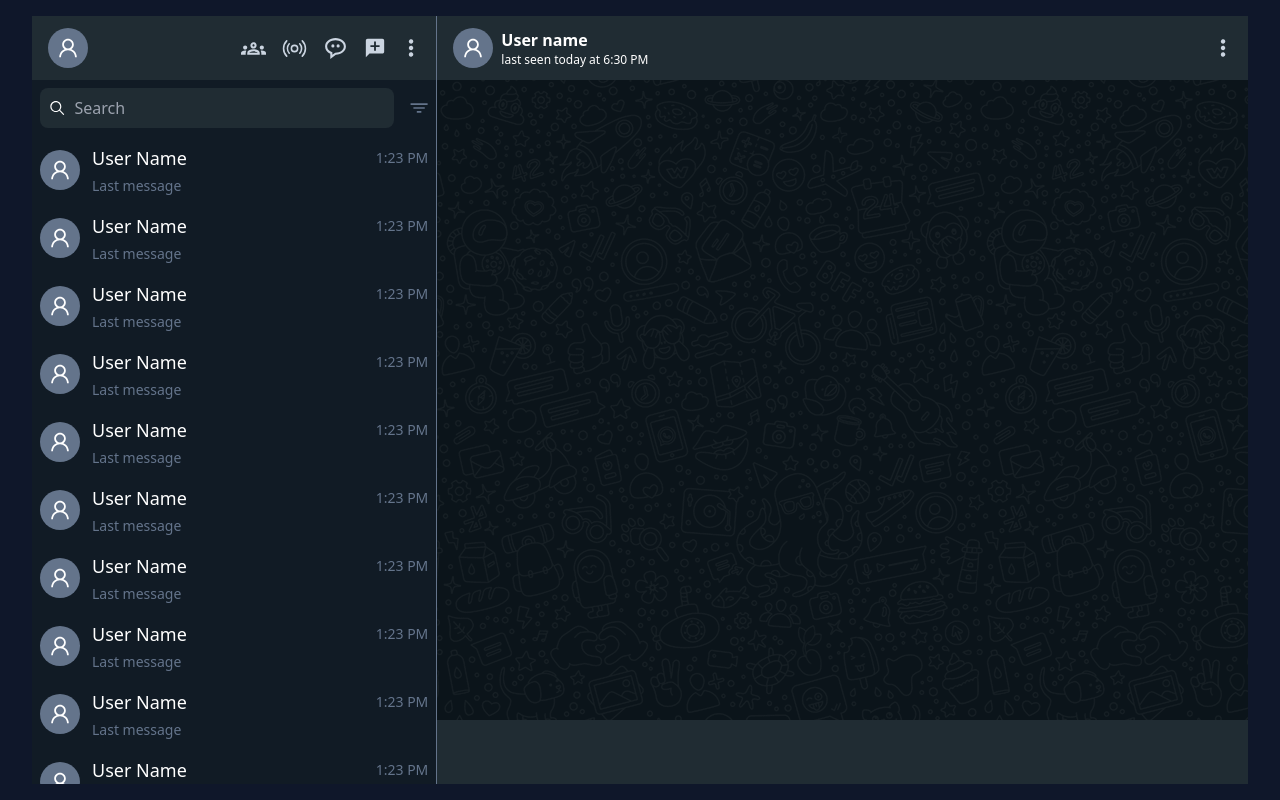
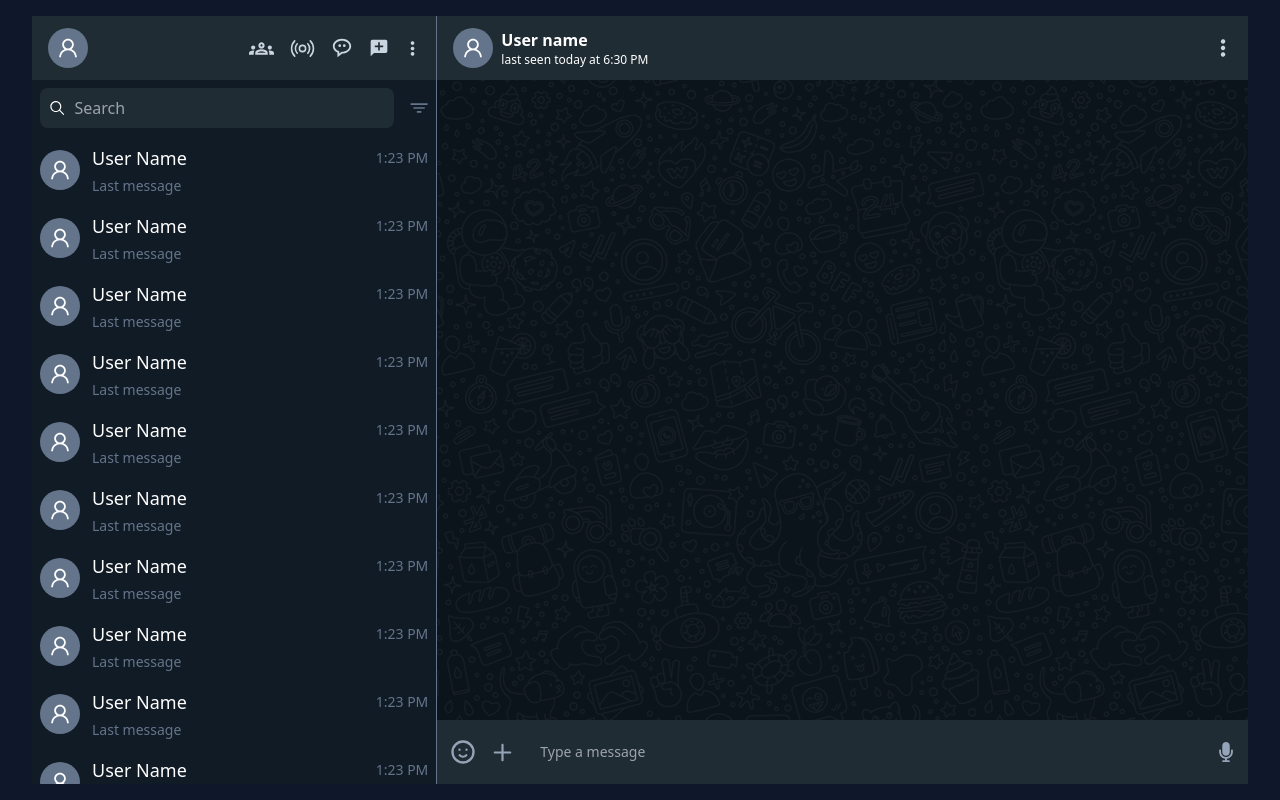
Before and after one commit to neerajgurung2099/whatsapp-client-clone, a React (Create React App) app: page / in a window 1280 px wide. Both pictures are taken after typing "name@example.com", "Sample123" into the empty fields and a click on the button "Sign In". Built offline with nearby package versions, Linux system fonts and the light colour scheme.

Commit message:
UPdate on sidebar and added chat footer

```diff
--- a/src/components/Layout/Chat.tsx
+++ b/src/components/Layout/Chat.tsx
@@ -1,6 +1,8 @@
+import { HiOutlineEmojiHappy } from "react-icons/hi";
 import { SlOptionsVertical } from "react-icons/sl";
 import { Avatar } from "../Avatar";
-import chatBackground from "@/assets/chat-background.png";
+import { IoIosAdd } from "react-icons/io";
+import { FaMicrophone } from "react-icons/fa";
 const Header = () => {
   const headerItems = [
     {
@@ -30,7 +32,27 @@ const Header = () => {
   );
 };
 const Footer = () => {
-  return <footer className="w-full h-16 bg-blackpearl"></footer>;
+  return (
+    <footer className="w-full h-16 bg-blackpearl">
+      <ul className="flex items-center h-full gap-x-2 px-3 ">
+        <li>
+          <HiOutlineEmojiHappy size={28} className="text-slate-400 " />
+        </li>
+        <li>
+          <IoIosAdd size={35} className="text-slate-400" />
+        </li>
+        <li className="flex-grow">
+          <input
+            className="py-2 px-3 text-sm w-full bg-transparent rounded-lg bg-slate-700"
+            placeholder="Type a message"
+          />
+        </li>
+        <li>
+          <FaMicrophone className="text-slate-400" size={20} />
+        </li>
+      </ul>
+    </footer>
+  );
 };
 export const ChatLayout = () => {
   return (
--- a/src/components/Layout/Sidebar.tsx
+++ b/src/components/Layout/Sidebar.tsx
@@ -37,17 +37,17 @@ const SidebarHeader = () => {
     {
       name: "Channels",
       icon: BiMessageRoundedDots,
-      size: 25,
+      size: 22,
     },
     {
       name: "New Chat",
       icon: BiSolidCommentAdd,
-      size: 22,
+      size: 20,
     },
     {
       name: "Menu",
       icon: SlOptionsVertical,
-      size: 18,
+      size: 15,
     },
   ];
   return (
```
